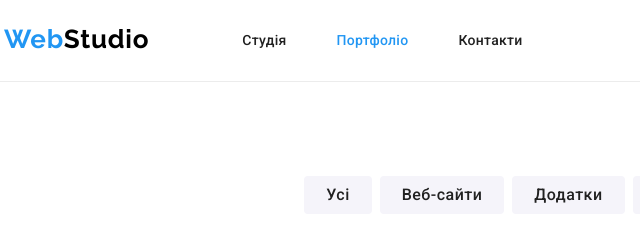
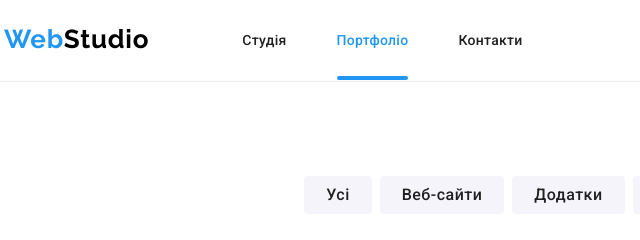
Before and after one commit to yura-prots/goit-markup-hw-05, a plain HTML site: page portfolio.html in a window 1280 px wide. Shown: the top 240 px of the page, 51-691 px from the left. Drawn offline with nearby package versions, Linux system fonts and the light colour scheme.

Commit message:
додав підкреслення поточної сторінки

```diff
--- a/css/styles.css
+++ b/css/styles.css
@@ -106,7 +106,23 @@ body {
 }
 
 .nav .link.current {
+  position: relative;
+
   color: var(--accent-color);
+}
+
+.nav .item > .current::after {
+  content: '';
+  display: block;
+  position: absolute;
+  left: 0;
+  bottom: 0;
+
+  width: 100%;
+  height: 4px;
+
+  border-radius: 2px;
+  background-color: var(--accent-color);
 }
 
 .nav .link:hover,
```
